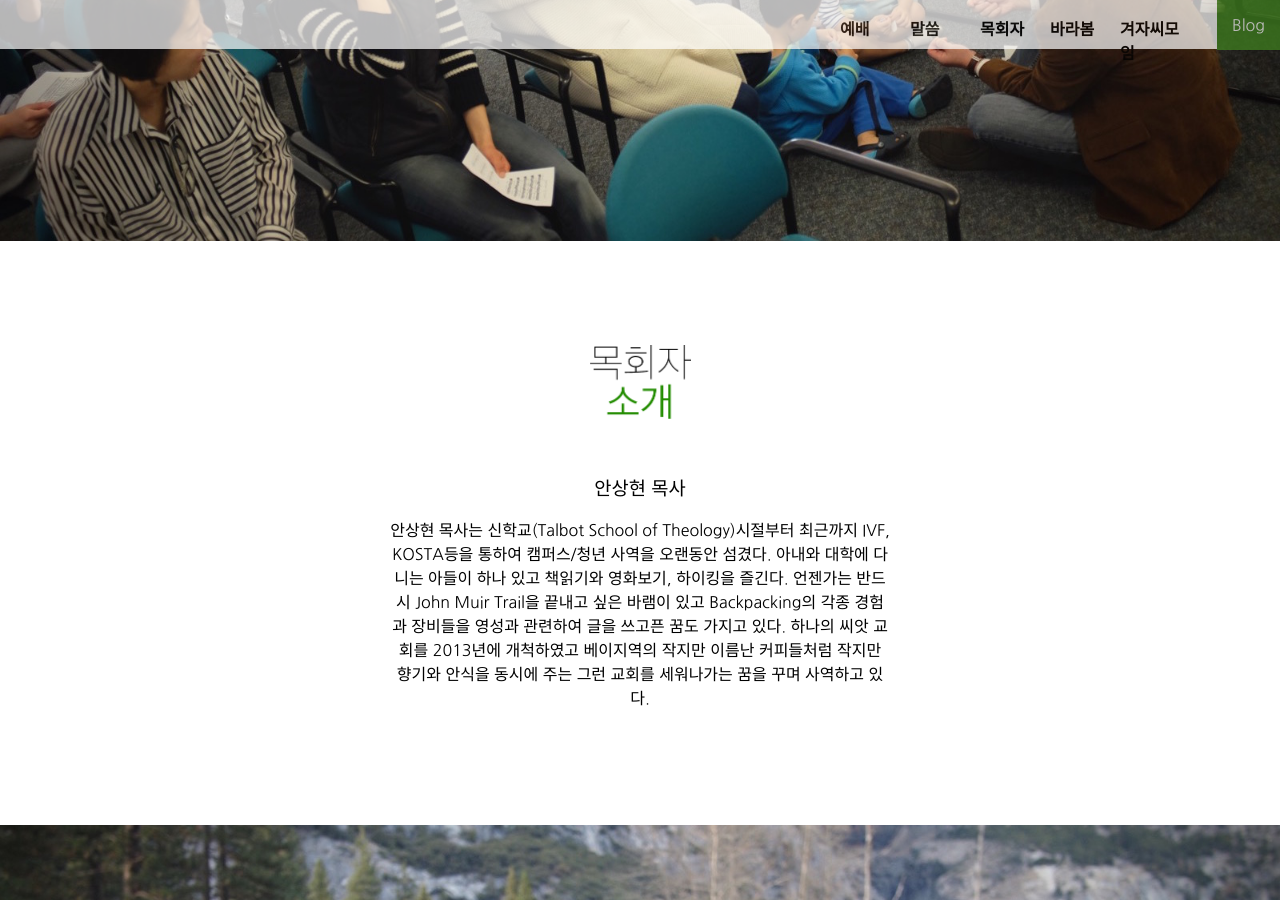
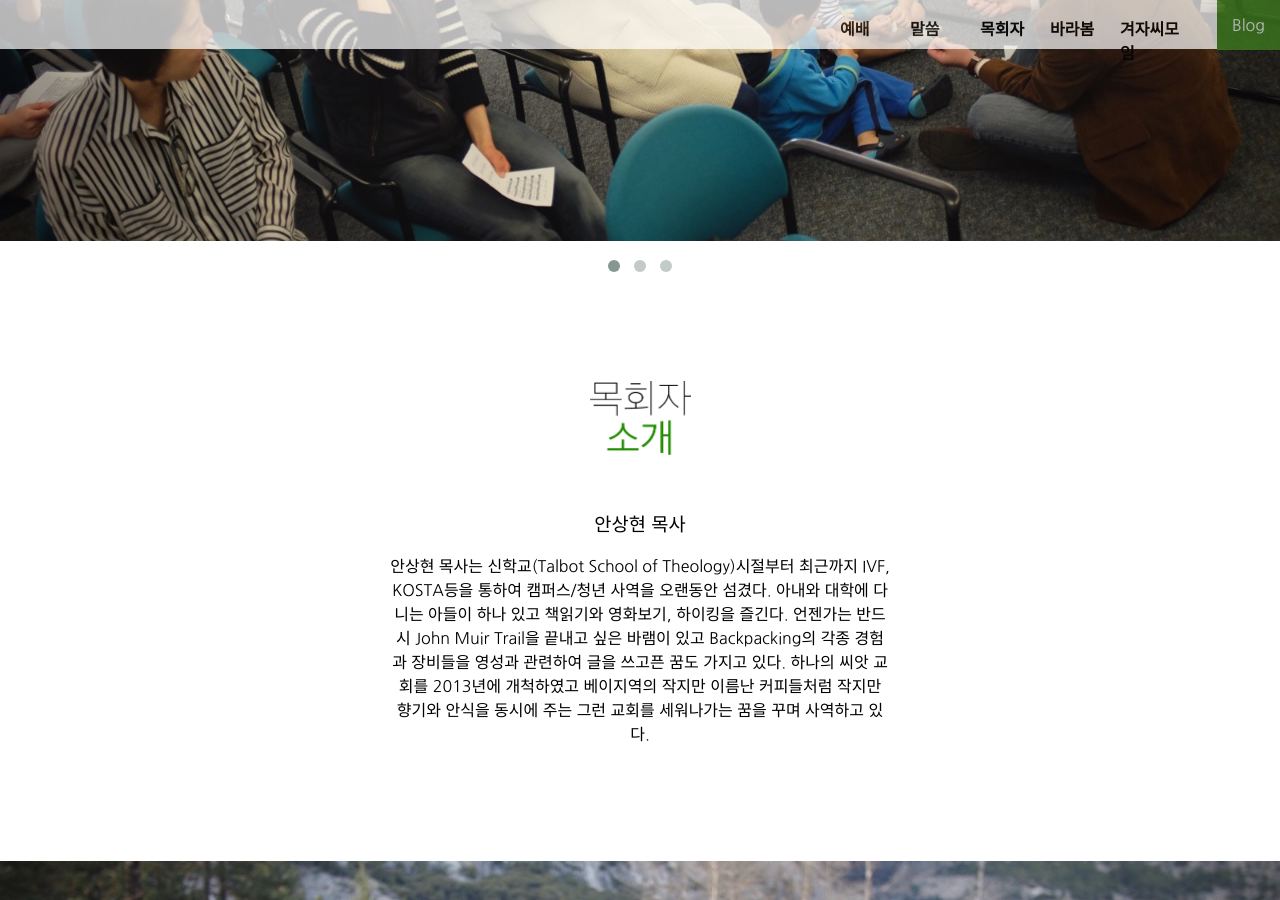
Before and after one commit to hanaseed/hanahome, a Jekyll site: the page built from index.html, in a window 1280 px wide and 900 px high, scrolled down 3062 px. Built offline with Jekyll 4.4.1, drawn with Linux system fonts in a browser that asks for light colours; nearby versions of some CDN libraries; Markdown is read by kramdown in place of the engine named in the settings.

Commit message:
added more pictures

```diff
--- a/index.html
+++ b/index.html
@@ -52,8 +52,10 @@
   </div>
 </div>
 
-<div class="big">
-  <img src="img/worship-02.jpg" class="worship">
+<div class="owl-carousel carousel">
+  <div class="big"><img src="img/worship-02.jpg" class="worship"></div>
+  <div class="big"><img src="img/worship-03.jpg" class="worship"></div>
+  <div class="big"><img src="img/children.jpg" class="worship"></div>
 </div>
 
 
```
Also changed, not shown: img/children.jpg (added), img/worship-03.jpg (added).
